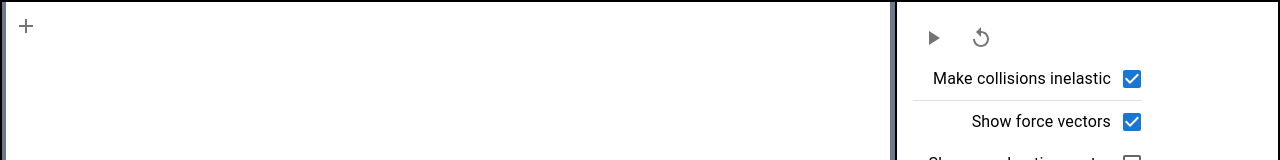
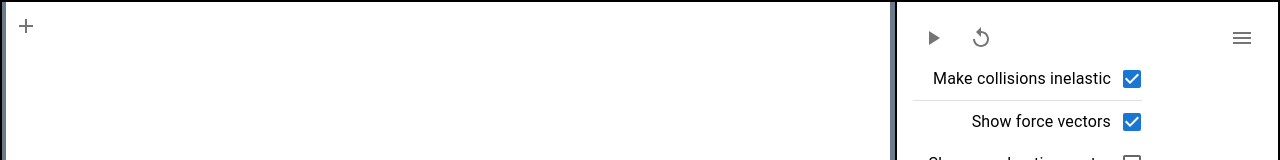
Before and after one commit to brynnchernosky/physics-mechanics-simulator, a React (Create React App) app: page / in a window 1280 px wide. Shown: the top 160 px of the page. Built offline with nearby package versions, Linux system fonts and the light colour scheme.

Commit message:
add menu button

```diff
--- a/src/App.scss
+++ b/src/App.scss
@@ -25,8 +25,9 @@
     display: flex;
     flex-direction: column;
 
-    .mechanicsSimulationFooter {
+    .mechanicsSimulationControls {
       display: flex;
+      justify-content: space-between;
     }
 
     .slider {
--- a/src/App.tsx
+++ b/src/App.tsx
@@ -4,6 +4,7 @@ import ClearIcon from "@mui/icons-material/Clear";
 import PauseIcon from "@mui/icons-material/Pause";
 import PlayArrowIcon from "@mui/icons-material/PlayArrow";
 import ReplayIcon from "@mui/icons-material/Replay";
+import MenuIcon from "@mui/icons-material/Menu";
 import VolumeUp from "@mui/icons-material/VolumeUp";
 import {
   Checkbox,
@@ -450,6 +451,7 @@ function App() {
                             setSimulationElements([]);
                             setUpdatedForces([forceOfGravity]);
                             setStartForces([forceOfGravity]);
+                            setSimulationPaused(true);
                             handleClose();
                           }}
                         >
@@ -545,7 +547,7 @@ function App() {
           </div>
         </div>
         <div className="mechanicsSimulationEquationContainer">
-          <div className="mechanicsSimulationFooter">
+          <div className="mechanicsSimulationControls">
             <Stack direction="row" spacing={1}>
               {simulationPaused && (
                 <Tooltip title="Start simulation">
@@ -581,6 +583,15 @@ function App() {
                 </Tooltip>
               )}
             </Stack>
+            <Tooltip title="Change mode">
+              <IconButton
+                onClick={() => {
+                  //  TODO;
+                }}
+              >
+                <MenuIcon />
+              </IconButton>
+            </Tooltip>
           </div>
 
           <div>
@@ -719,7 +730,10 @@ function App() {
             )}
             {pendulum && !simulationPaused && (
               <Typography>
-                <p>&theta;: {Math.round(((pendulumAngle * 180) / Math.PI) * 100) / 100}°</p>
+                <p>
+                  &theta;:{" "}
+                  {Math.round(((pendulumAngle * 180) / Math.PI) * 100) / 100}°
+                </p>
               </Typography>
             )}
           </div>
```
